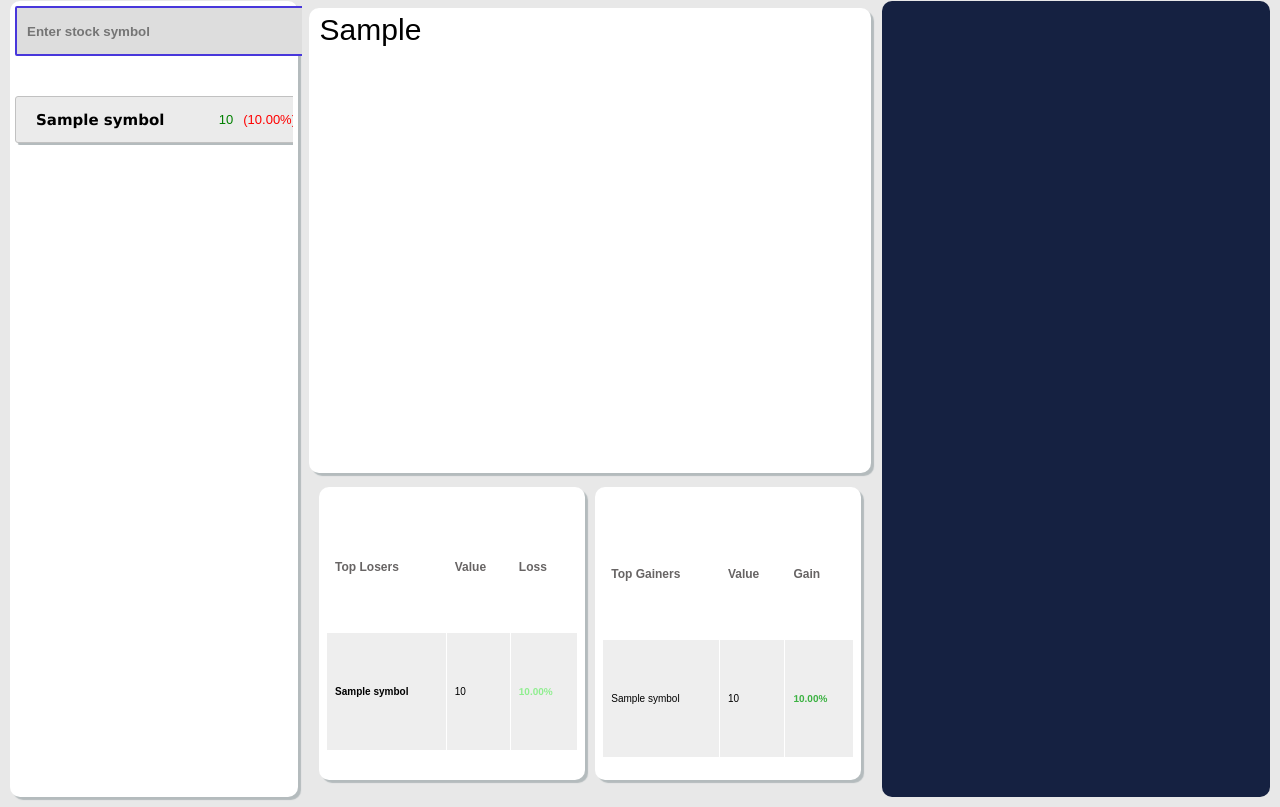
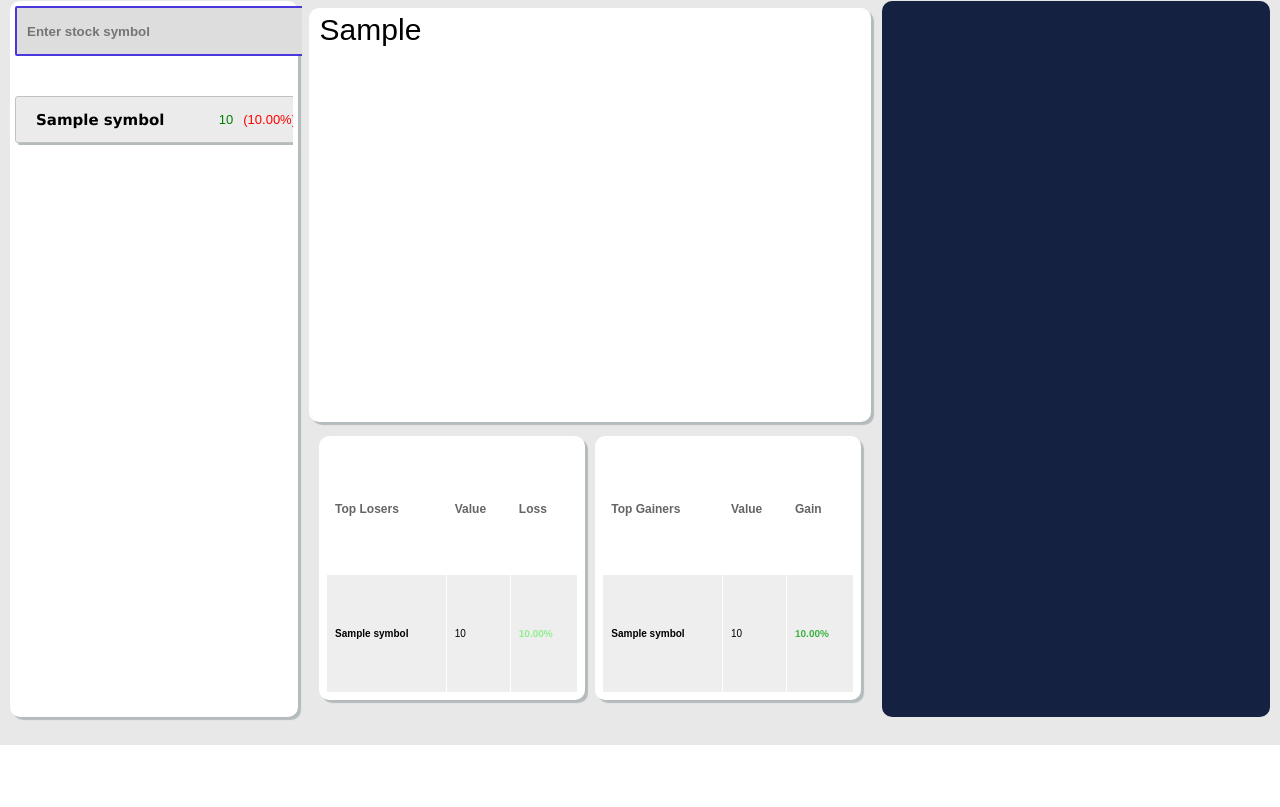
Before and after one commit to AnshAgrawal04/AA-for-the-W, a Flask app: template templates/dashboard.html in a window 1280 px wide. Shown: the part 55-862 px from the top of the page. After the commit the page ends 800 px from the top, so only its background shows below. Run offline with Flask 3, Linux system fonts and the light colour scheme; the template is opened without the code that fills it: most values are stand-ins (such as "Sample title", 1, 10 or a date in 2020); some libraries are stand-ins or nearby versions.

Commit message:
Dashboard UI

```diff
--- a/static/relu.css
+++ b/static/relu.css
@@ -20,7 +20,7 @@ input{
     border: 2px solid #4837db;
     width: 300px;
     height: 50px;
-    color:#ebebeb;
+    color:#525252;
     background-color:rgb(221, 221, 221);
     font-weight: bold;
 
--- a/templates/dashboard.html
+++ b/templates/dashboard.html
@@ -59,7 +59,7 @@
         .flex-container {
             display: flex;
             background-color: inherit;
-            height: 100vh;
+            height: 90vh;
             flex-grow: inherit;
             margin: 0px;
 
@@ -296,8 +296,8 @@
             <div class="container-2b">
                 <div class="container-2b-a">
 
-                    <div class="container-2b-aa" style="height: 5%;display: none;"></div>
-                    <div class="container-2b-ab" style="height:95%; justify-content: center;">
+
+                    <div class="container-2b-ab" style="height:100%; justify-content: center;">
                         <table class="table1">
                             <tr class="table-head">
                                 <th>Top Losers</th>
@@ -339,7 +339,7 @@
                         {% for data_item in dsc %}
                         <tr>
 
-                            <td>{{data_item['symbol']}}</td>
+                            <td style="font-family: sans-serif;font-weight: bold;font-size: 10px;">{{data_item['symbol']}}</td>
                             <td>{{data_item['price']}}</td>
                             <td id="dataItem" class="gain">{{ '%.2f'%data_item['pchange'] }}%</td>
 
```
